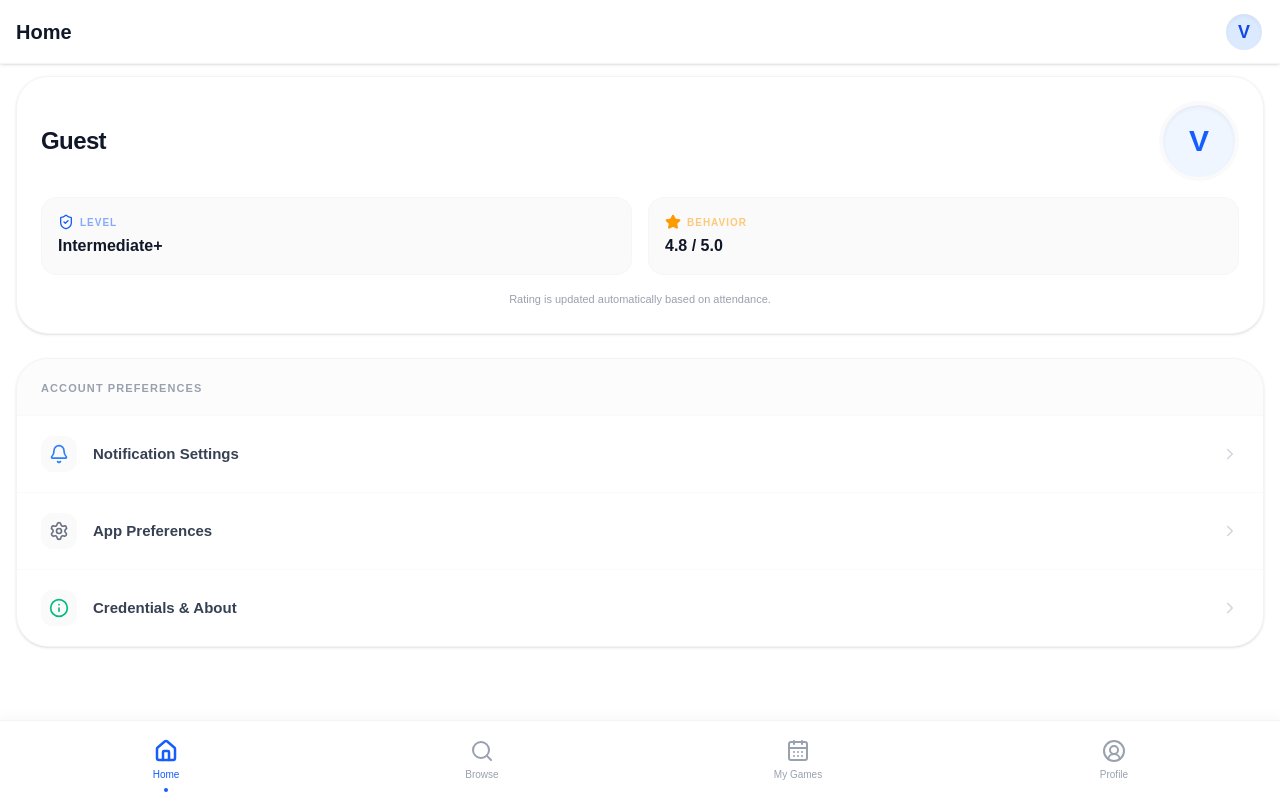
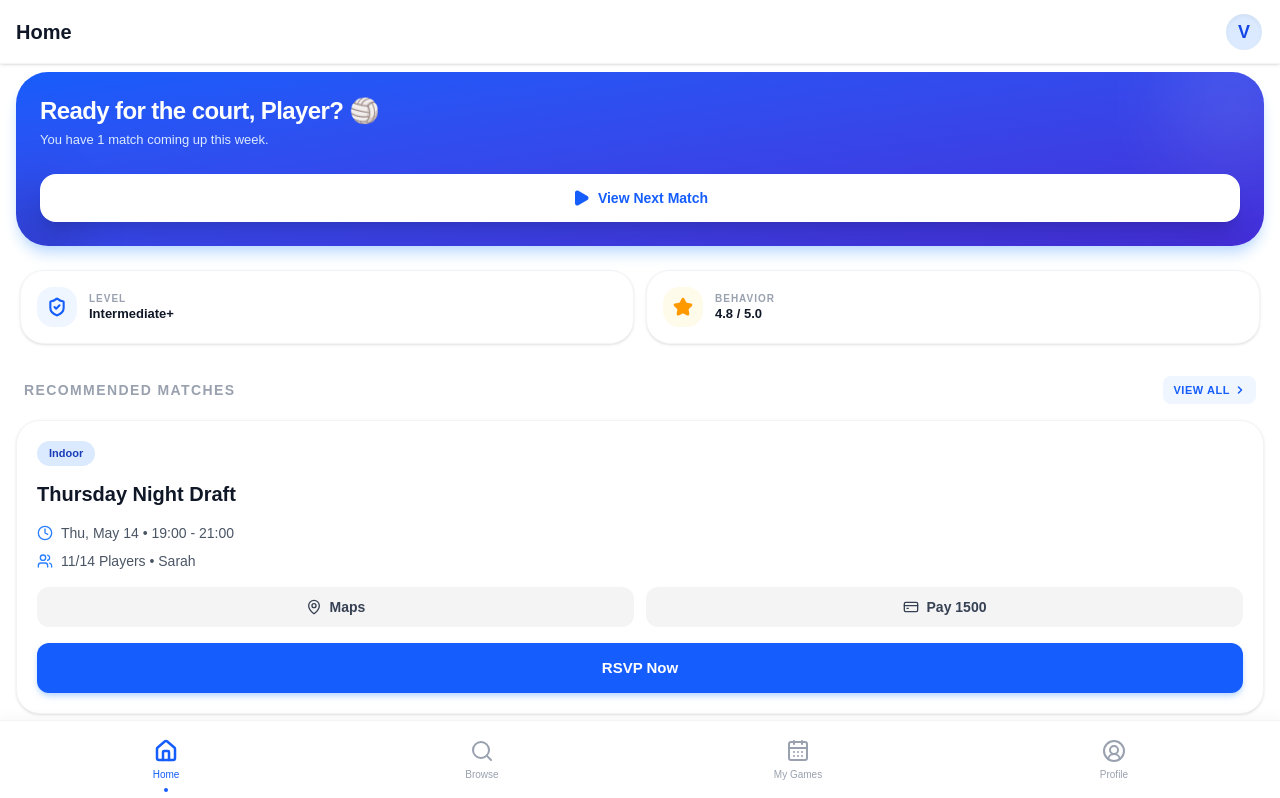
Before and after one commit to mapi-developer/VolleyballAlley, a Next.js app in the folder frontend/: page / in a window 1280 px wide. Shown: the top 798 px of the page. Built offline with nearby package versions, Linux system fonts and the light colour scheme; no server answers.

Commit message:
added: home page

```diff
--- a/frontend/src/app/page.tsx
+++ b/frontend/src/app/page.tsx
@@ -1,139 +1,243 @@
 "use client";
 
+import React, { useState } from 'react';
 import { useUser } from "@/context/UserContext";
 import {
-  Star,
-  ShieldCheck,
-  Copy,
-  Check,
-  Bell,
-  Settings,
-  Info,
-  ChevronRight
+  ShieldCheck, Star, Play, ChevronRight,
+  Calendar, MapPin, Users, Banknote, Clock,
+  ExternalLink, Map as MapIcon, Info, XCircle
 } from "lucide-react";
-import { useState } from "react";
 import Link from "next/link";
+import GameCard, { Game } from '@/components/GameCard';
+import BottomSheet from '@/components/BottomSheet';
 
-export default function ProfilePage() {
-  const { user, rating, level } = useUser();
-  const [copied, setCopied] = useState(false);
+// --- MOCK DATA ---
+const NEXT_MATCH: Game = {
+  id: "m1",
+  type: "Indoor",
+  level: "Advanced",
+  title: "Advanced Power Play",
+  description: "High-intensity 6v6 for experienced players only. Don't be late!",
+  rawDate: "2026-05-10T18:00:00",
+  date: "Sat, May 10",
+  time: "18:00 - 20:00",
+  currentPlayers: 8,
+  maxPlayers: 12,
+  hostName: "Alex",
+  hostRole: "Organizer",
+  price: "2500",
+  location: "Beach Arena Court 4",
+  revolutTag: "alexvolleyball",
+  isJoined: true
+};
 
-  const initial = user?.first_name ? user.first_name.charAt(0).toUpperCase() : 'V';
+const RECOMMENDED_GAMES: Game[] = [
+  {
+    id: "r1",
+    type: "Indoor",
+    level: "Intermediate",
+    title: "Thursday Night Draft",
+    description: "Friendly draft matches for intermediate players.",
+    rawDate: "2026-05-14T19:00:00",
+    date: "Thu, May 14",
+    time: "19:00 - 21:00",
+    currentPlayers: 11,
+    maxPlayers: 14,
+    hostName: "Sarah",
+    hostRole: "Admin",
+    price: "1500",
+    location: "City Sports Center",
+    revolutTag: "sarahvball",
+    isJoined: false
+  },
+  {
+    id: "r2",
+    type: "Outdoor",
+    level: "Advanced",
+    title: "Weekend Beach Pro",
+    description: "2v2 beach volleyball. High skill required.",
+    rawDate: "2026-05-16T09:00:00",
+    date: "Sat, May 16",
+    time: "09:00 - 12:00",
+    currentPlayers: 2,
+    maxPlayers: 8,
+    hostName: "Matvei",
+    hostRole: "Organizer",
+    price: "Free",
+    location: "Margaret Island Sand",
+    isJoined: false
+  }
+];
 
-  const handleCopyTag = () => {
-    if (user?.username) {
-      navigator.clipboard.writeText(`@${user.username}`);
-      setCopied(true);
-      setTimeout(() => setCopied(false), 2000);
-    }
+export default function HomePage() {
+  const { user, level, rating } = useUser();
+  const [selectedGame, setSelectedGame] = useState<Game | null>(null);
+
+  // External Links Logic
+  const handleMapClick = (location: string) => {
+    window.open(`https://www.google.com/maps/search/?api=1&query=$${encodeURIComponent(location)}`, '_blank');
   };
 
-  // Define the menu items based on your specs
-  const menuItems = [
-    {
-      label: 'Notification Settings',
-      icon: Bell,
-      href: '/profile/notifications',
-      color: 'text-blue-500'
-    },
-    {
-      label: 'App Preferences',
-      icon: Settings,
-      href: '/profile/preferences',
-      color: 'text-gray-500'
-    },
-    {
-      label: 'Credentials & About',
-      icon: Info,
-      href: '/profile/about',
-      color: 'text-emerald-500'
-    },
-  ];
+  const handlePayClick = (tag: string) => {
+    window.open(`https://revolut.me/${tag.replace('@', '')}`, '_blank');
+  };
+
+  // Cancellation Logic (5 hours before match)
+  const isCancellable = (rawDate: string) => {
+    const eventTime = new Date(rawDate).getTime();
+    const now = new Date().getTime();
+    return (eventTime - now) > (5 * 60 * 60 * 1000);
+  };
 
   return (
-    <div className="py-3 space-y-6">
-      {/* Identity Card (Kept from previous step) */}
-      <div className="bg-white rounded-[32px] p-6 shadow-sm border border-gray-100">
-        <div className="flex items-center justify-between mb-4">
-          <div className="flex flex-col justify-center">
-            <h2 className="text-2xl font-extrabold text-gray-900 tracking-tight leading-tight">
-              {user?.first_name || "Guest"} {user?.last_name || ""}
-            </h2>
-            {user?.username && (
-              <button
-                onClick={handleCopyTag}
-                className="flex items-center gap-1.5 text-blue-600 font-semibold text-sm mt-1 bg-blue-50/50 px-2.5 py-1 rounded-lg w-fit transition-all active:scale-95"
-              >
-                @{user.username}
-                {copied ? <Check size={14} className="text-green-600" /> : <Copy size={14} className="opacity-60" />}
-              </button>
-            )}
+    <div className="py-2 space-y-6 animate-in fade-in duration-500">
+
+      {/* 1. HERO SECTION: WEEKLY SNAPSHOT */}
+      <div className="bg-gradient-to-br from-blue-600 to-indigo-700 rounded-[32px] p-6 text-white shadow-lg shadow-blue-200 relative overflow-hidden">
+        {/* Decorative elements */}
+        <div className="absolute top-0 right-0 -mr-8 -mt-8 w-32 h-32 bg-white/10 rounded-full blur-2xl pointer-events-none"></div>
+        <div className="absolute bottom-0 left-0 -ml-8 -mb-8 w-24 h-24 bg-black/10 rounded-full blur-xl pointer-events-none"></div>
+
+        <div className="relative z-10">
+          <h2 className="text-2xl font-black tracking-tight mb-1 leading-tight">
+            Ready for the court, {user?.first_name || 'Player'}? 🏐
+          </h2>
+          <p className="text-blue-100 text-[13px] font-medium mb-6">
+            You have 1 match coming up this week.
+          </p>
+
+          <button
+            onClick={() => setSelectedGame(NEXT_MATCH)}
+            className="w-full bg-white text-blue-600 py-3.5 rounded-2xl font-black text-sm flex items-center justify-center gap-2 shadow-xl shadow-black/10 active:scale-95 transition-transform"
+          >
+            <Play size={18} className="fill-blue-600" /> View Next Match
+          </button>
+        </div>
+      </div>
+
+      {/* 2. QUICK STATS BAR */}
+      <div className="grid grid-cols-2 gap-3 px-1">
+        <div className="bg-white rounded-3xl p-4 shadow-sm border border-gray-100 flex items-center gap-3">
+          <div className="w-10 h-10 rounded-2xl bg-blue-50 flex items-center justify-center text-blue-600 shrink-0">
+            <ShieldCheck size={20} strokeWidth={2.5} />
           </div>
-
-          <div className="w-20 h-20 rounded-full bg-blue-50 flex items-center justify-center overflow-hidden border-4 border-zinc-50 shadow-inner shrink-0">
-            {user?.photo_url ? (
-              <img src={user.photo_url} alt="Profile" className="w-full h-full object-cover" />
-            ) : (
-              <span className="text-blue-600 font-bold text-3xl">{initial}</span>
-            )}
+          <div>
+            <p className="text-[10px] uppercase tracking-widest font-black text-gray-400">Level</p>
+            <p className="text-[13px] font-bold text-gray-900 leading-tight">{level}</p>
           </div>
         </div>
 
-        <div className="grid grid-cols-2 gap-4">
-          <div className="bg-zinc-50 rounded-2xl p-4 border border-gray-100/50">
-            <div className="flex items-center text-blue-600 mb-1">
-              <ShieldCheck size={16} className="mr-1.5" />
-              <span className="text-[10px] uppercase tracking-[0.1em] font-black opacity-50">Level</span>
-            </div>
-            <p className="text-gray-900 font-bold text-base">{level}</p>
+        <div className="bg-white rounded-3xl p-4 shadow-sm border border-gray-100 flex items-center gap-3">
+          <div className="w-10 h-10 rounded-2xl bg-amber-50 flex items-center justify-center text-amber-500 shrink-0">
+            <Star size={20} strokeWidth={2.5} className="fill-amber-500" />
           </div>
-
-          <div className="bg-zinc-50 rounded-2xl p-4 border border-gray-100/50">
-            <div className="flex items-center text-amber-500 mb-1">
-              <Star size={16} className="mr-1.5 fill-amber-500" />
-              <span className="text-[10px] uppercase tracking-[0.1em] font-black opacity-50">Behavior</span>
-            </div>
-            <p className="text-gray-900 font-bold text-base">{rating} / 5.0</p>
+          <div>
+            <p className="text-[10px] uppercase tracking-widest font-black text-gray-400">Behavior</p>
+            <p className="text-[13px] font-bold text-gray-900 leading-tight">{rating} / 5.0</p>
           </div>
-        </div>
-
-        <div className="mt-4 text-center">
-          <p className="text-[11px] text-gray-400 font-medium leading-relaxed mx-auto">
-            Rating is updated automatically based on attendance.
-          </p>
         </div>
       </div>
 
-      {/* NEW: Interactive Navigation List */}
-      <div className="bg-white rounded-[32px] overflow-hidden border border-gray-100 shadow-sm">
-        {/* Section Header */}
-        <div className="px-6 py-4 border-b border-gray-50 bg-zinc-50/50">
-          <span className="text-[11px] font-black text-gray-400 uppercase tracking-widest">
-            Account Preferences
-          </span>
+      {/* 3. DISCOVERY FEED */}
+      <div className="space-y-4 pb-6 pt-2">
+        <div className="flex items-center justify-between px-2">
+          <h2 className="text-sm font-black text-gray-400 uppercase tracking-widest">Recommended Matches</h2>
+          <Link href="/browse" className="text-[11px] font-black text-blue-600 uppercase tracking-wider bg-blue-50 px-2.5 py-1.5 rounded-lg active:scale-95 transition-transform flex items-center gap-1">
+            View All <ChevronRight size={12} strokeWidth={3} />
+          </Link>
         </div>
 
-        {/* List Items */}
-        <div className="divide-y divide-gray-50">
-          {menuItems.map((item) => (
-            <Link
-              key={item.label}
-              href={item.href}
-              className="flex items-center gap-4 px-6 py-5 transition-all active:bg-zinc-50 hover:bg-zinc-50/50 group"
-            >
-              <div className={`p-2 rounded-xl bg-zinc-50 group-active:bg-white transition-colors`}>
-                <item.icon size={20} className={item.color} />
-              </div>
-
-              <span className="flex-1 text-[15px] font-semibold text-gray-700">
-                {item.label}
-              </span>
-
-              <ChevronRight size={18} className="text-gray-300 group-hover:text-gray-400 transition-colors" />
-            </Link>
+        <div className="space-y-4">
+          {RECOMMENDED_GAMES.map((game) => (
+            <GameCard
+              key={game.id}
+              game={game}
+              onClick={() => setSelectedGame(game)}
+              onMapClick={handleMapClick}
+              onPayClick={handlePayClick}
+              onRsvpClick={() => console.log("RSVP")}
+              onCancelClick={() => console.log("Cancel")}
+            />
           ))}
         </div>
       </div>
+
+      {/* 4. GAME DETAILS POPUP (Shared logic) */}
+      <BottomSheet isOpen={!!selectedGame} onClose={() => setSelectedGame(null)} title="Game Details">
+        {selectedGame && (
+          <div className="space-y-8 pb-10">
+            {/* Info Grid */}
+            <div className="grid grid-cols-2 gap-4">
+              <div className="bg-zinc-50 rounded-2xl p-4 space-y-1">
+                <div className="flex items-center gap-1.5 text-[10px] font-black text-gray-400 uppercase tracking-tight"><Calendar size={12} /> Date</div>
+                <p className="text-sm font-bold text-gray-900">{selectedGame.date}</p>
+              </div>
+              <div className="bg-zinc-50 rounded-2xl p-4 space-y-1">
+                <div className="flex items-center gap-1.5 text-[10px] font-black text-gray-400 uppercase tracking-tight"><Clock size={12} /> Time</div>
+                <p className="text-sm font-bold text-gray-900">{selectedGame.time.split(' - ')[0]}</p>
+              </div>
+              <div className="bg-zinc-50 rounded-2xl p-4 space-y-1">
+                <div className="flex items-center gap-1.5 text-[10px] font-black text-gray-400 uppercase tracking-tight"><Banknote size={12} /> Fee</div>
+                <p className="text-sm font-bold text-gray-900">{selectedGame.price}</p>
+              </div>
+              <div className="bg-zinc-50 rounded-2xl p-4 space-y-1">
+                <div className="flex items-center gap-1.5 text-[10px] font-black text-gray-400 uppercase tracking-tight"><Users size={12} /> Capacity</div>
+                <p className="text-sm font-bold text-gray-900">{selectedGame.currentPlayers}/{selectedGame.maxPlayers}</p>
+              </div>
+            </div>
+
+            {/* Description */}
+            <div className="space-y-3">
+              <div className="flex items-center gap-2 text-[11px] font-black text-gray-400 uppercase tracking-widest px-1"><Info size={14} /> Description</div>
+              <div className="bg-zinc-50 rounded-2xl p-4 text-sm text-gray-700 leading-relaxed font-medium">{selectedGame.description}</div>
+            </div>
+
+            {/* Maps Location */}
+            <div className="space-y-3">
+              <div className="flex items-center gap-2 text-[11px] font-black text-gray-400 uppercase tracking-widest px-1"><MapPin size={14} /> Location</div>
+              <button onClick={() => handleMapClick(selectedGame.location)} className="flex items-center justify-between w-full bg-zinc-100 text-gray-900 p-4 rounded-2xl active:scale-95 transition-all border border-gray-200">
+                <span className="font-bold text-sm truncate pr-4">{selectedGame.location}</span>
+                <MapIcon size={18} className="text-blue-600 shrink-0" />
+              </button>
+            </div>
+
+            {/* Revolut Payment */}
+            {selectedGame.revolutTag && selectedGame.price.toLowerCase() !== 'free' && (
+              <div className="space-y-3">
+                <div className="flex items-center gap-2 text-[11px] font-black text-gray-400 uppercase tracking-widest px-1"><ExternalLink size={14} /> Payment Link</div>
+                <button onClick={() => handlePayClick(selectedGame.revolutTag!)} className="flex items-center justify-between w-full bg-blue-600 text-white p-4 rounded-2xl active:scale-95 transition-all">
+                  <span className="font-bold text-sm">Pay via Revolut</span>
+                  <span className="text-xs opacity-80 font-medium">@{selectedGame.revolutTag.replace('@', '')}</span>
+                </button>
+              </div>
+            )}
+
+            {/* Primary RSVP Action */}
+            <div className="pt-4 border-t border-gray-100 text-center space-y-3">
+              {selectedGame.isJoined ? (
+                isCancellable(selectedGame.rawDate) ? (
+                  <button className="w-full flex justify-center items-center gap-2 py-4 rounded-2xl font-black text-base shadow-xl active:scale-95 transition-all bg-rose-50 text-rose-600 shadow-rose-100">
+                    <XCircle size={18} /> Cancel Registration
+                  </button>
+                ) : (
+                  <div className="space-y-2">
+                    <div className="w-full flex items-center justify-center gap-2 text-gray-400 font-bold text-sm py-4 bg-gray-100 rounded-2xl cursor-not-allowed opacity-60">
+                      <XCircle size={18} /> Cancellation Locked
+                    </div>
+                    <p className="text-[10px] text-gray-400 font-medium px-4 leading-relaxed">
+                      Cancellation is locked 5h before the match starts.
+                    </p>
+                  </div>
+                )
+              ) : (
+                <button className="w-full py-4 rounded-2xl font-black text-base shadow-xl active:scale-95 transition-all bg-blue-600 text-white shadow-blue-100">
+                  RSVP Now
+                </button>
+              )}
+            </div>
+          </div>
+        )}
+      </BottomSheet>
     </div>
   );
 }
--- a/frontend/src/components/GameCard.tsx
+++ b/frontend/src/components/GameCard.tsx
@@ -6,7 +6,7 @@ import { Clock, Users, MapPin, CreditCard } from 'lucide-react';
 export interface Game {
   id: string;
   type: 'Indoor' | 'Outdoor';
-  level: 'Advanced' | 'Beginner' | 'All';
+  level: 'All' | 'Advanced' | 'Beginner' | 'Intermediate';
   title: string;
   description: string;
   rawDate: string;
```
